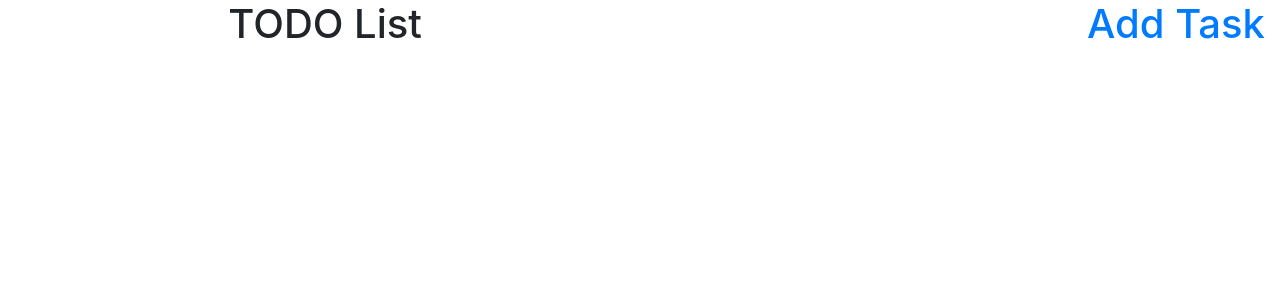
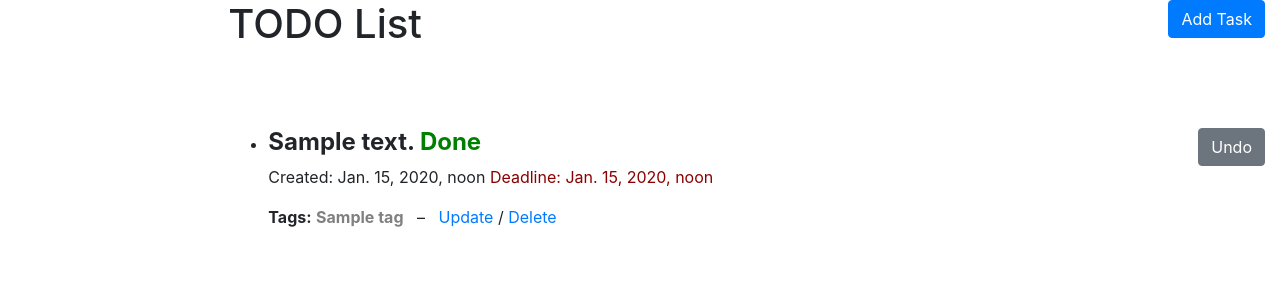
Before and after one commit to dmytro-yefimenko/todo-list, a Django app: page / in a window 1280 px wide. Shown: the top 300 px of the page. Run offline with Django 5.2, Linux system fonts and the light colour scheme; tables that the repository leaves empty hold one stand-in row (values such as "Sample post"); some libraries are stand-ins or nearby versions.

Commit message:
Updated index.html

```diff
--- a/static/css/styles.css
+++ b/static/css/styles.css
@@ -0,0 +1,16 @@
+.status-done {
+    color: green;
+}
+
+.status-not-done {
+    color: red;
+}
+
+.task-deadline {
+    color: darkred;
+}
+
+.tags {
+    color: gray;
+    font-weight: bold;
+}
--- a/templates/todo/index.html
+++ b/templates/todo/index.html
@@ -1,7 +1,62 @@
 {% extends "base.html" %}
+{% load crispy_forms_filters %}
 
 {% block content %}
-    <h1>TODO List <a style="float: right;" href="{% url 'todo:task-create' %}">Add Task</a></h1>
+  <h1>TODO List
+    <a style="float: right;" href="{% url 'todo:task-create' %}" class="btn btn-primary">Add Task</a>
+  </h1>
+  <meta charset="utf-8">
+  <meta name="viewport" content="width=device-width, initial-scale=1">
+  <link rel="stylesheet"
+        href="https://cdn.jsdelivr.net/npm/bootstrap@4.5.3/dist/css/bootstrap.min.css"
+        integrity="sha384-TX8t27EcRE3e/ihU7zmQxVncDAy5uIKz4rEkgIXeMed4M0jlfIDPvg6uqKI2xXr2"
+        crossorigin="anonymous">
+  <!-- Add additional CSS in static file -->
+  {% load static %}
+  <link rel="stylesheet" href="{% static 'css/styles.css' %}">
+  <br><br><br>
 
+  {% if tasks_list %}
+    {% for task in tasks_list %}
+      <ul>
+        <li>
+          <h4>
+            <strong>
+              {{ task }}
+              {% if task.is_done %}
+                <span class="status-done">Done</span>
+
+              {% else %}
+                <span class="status-not-done">Not Done</span>
+              {% endif %}
+
+              <form method="post" action="{% url 'todo:task-status-update' pk=task.pk %}" style="display: inline;">
+                {% csrf_token %}
+                <input type="submit"
+                       class="btn btn-primary {% if task.is_done %}btn-secondary{% else %}btn-success{% endif %}"
+                       value="{% if task.is_done %}Undo{% else %}Complete{% endif %}" style="float: right;"/>
+
+              </form>
+            </strong>
+          </h4>
+
+          <p>Created: {{ task.created }}
+            <span class="task-deadline">{% if task.deadline %}Deadline: {{ task.deadline }}{% endif %}</span></p>
+          <p>
+            <strong>Tags:</strong>
+            {% for tag in task.tags.all %}
+              <span class="tags">{{ tag }}</span>
+            {% endfor %}
+            &nbsp; – &nbsp;
+            <a href="{% url 'todo:task-update' task.pk %}">Update</a>
+            /
+            <a href="{% url 'todo:task-delete' task.pk %}">Delete</a>
+          </p>
+        </li>
+      </ul>
+    {% endfor %}
+  {% else %}
+    <p>Not tasks yet!</p>
+  {% endif %}
 
 {% endblock %}
--- a/todo/forms.py
+++ b/todo/forms.py
@@ -11,7 +11,7 @@ class TaskForm(forms.ModelForm):
                 "type": "datetime-local"
             }
         ),
-        required=True
+        required=False
     )
     tags = forms.ModelMultipleChoiceField(
         queryset=Tag.objects.all(),
--- a/todo/models.py
+++ b/todo/models.py
@@ -16,7 +16,7 @@ class Task(models.Model):
         return self.content
 
     class Meta:
-        ordering = ["-is_done", "-created"]
+        ordering = ["is_done", "-created"]
 
 
 class Tag(models.Model):
```
Also changed, not shown: templates/todo/task_confirm_delete_form.html (added, +9 -0 lines).
